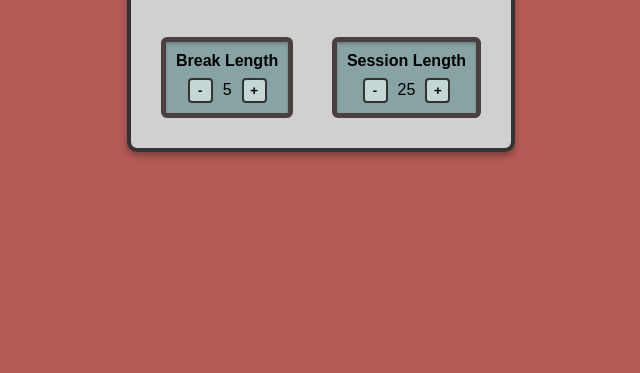
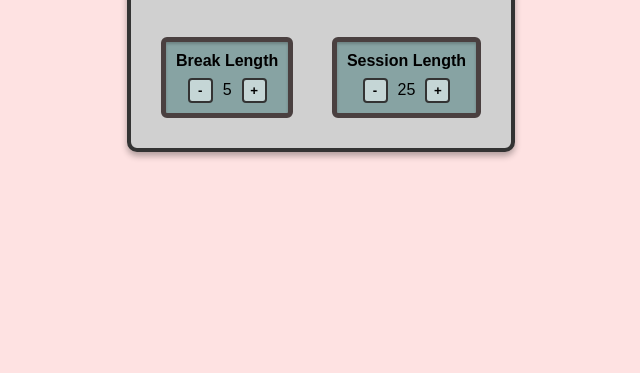
Before and after one commit to Youngstg/POMODORO_WEB, a plain HTML site: page index.html in a window 1280 px wide. Shown: the part 427-800 px from the top of the page, without its empty margins (319-959 px from the left). Drawn offline with Linux system fonts and the light colour scheme.

Commit message:
change bg-color

```diff
--- a/styles.css
+++ b/styles.css
@@ -4,7 +4,7 @@ body {
     align-items: center;
     height: 100vh;
     margin: 0;
-    background-color: #b55a56; /* Warna latar belakang */
+    background-color: #FEE2E2; /* Warna latar belakang */
     font-family: Arial, sans-serif;
 }
 
```
